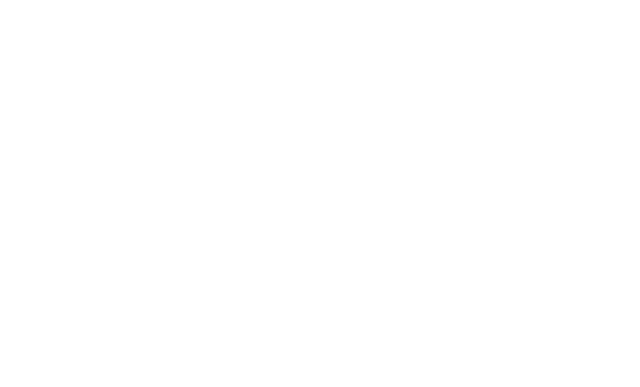
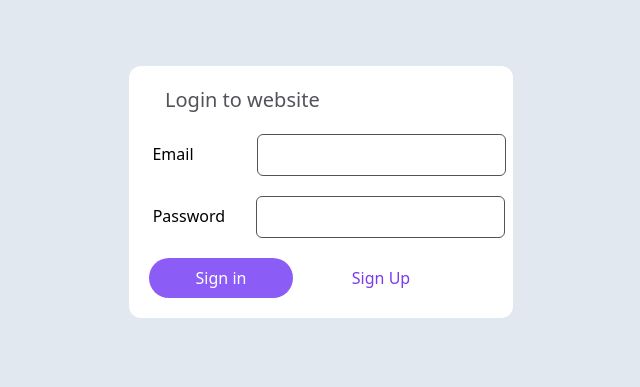
Before and after one commit to techupth/fsd5-css-hh-tailwind-teal-group-05, a website: page ex1-login-page/index.html in a window 1280 px wide. Shown: the whole page, without its empty margins (319-959 px from the left). Drawn offline with nearby package versions, Linux system fonts and the light colour scheme.

Commit message:
add css tailwind in file

```diff
--- a/ex1-login-page/index.html
+++ b/ex1-login-page/index.html
@@ -1,6 +1,5 @@
 <!DOCTYPE html>
 <html lang="en">
-
   <head>
     <meta charset="UTF-8" />
     <meta http-equiv="X-UA-Compatible" content="IE=edge" />
@@ -9,8 +8,29 @@
     <script src="https://cdn.tailwindcss.com"></script>
   </head>
 
-<body>
-  <!-- Start coding here -->
+  <body class="bg-slate-200">
+    <div class="flex flex-row justify-center items-center h-96">
+      <div class="bg-white rounded-xl flex flex-col justify-start w-96 m-5">
+        <p class="text-zinc-600 text-xl ml-9 mt-5 mb-5 flex flex-row justify-start text-r">
+          Login to website
+        </p>
+        <div class="flex flex-row justify-around ml-2 mb-5">
+          <label class="p-2 ml-0" for="email">Email</label>
+          <input class="rounded-md border border-zinc-600 hover:border-violet-500 focus:outline-none focus:border-violet-300 p-2 ml-10" type="email" id="email" />
+        </div>
+        <div class="flex flex-row justify-around ml-2">
+          <label class="p-2 mr-2" for="password">Password</label>
+          <input class="rounded-md border border-zinc-600 hover:border-violet-500 focus:outline-none focus:border-violet-300 p-2" type="password" id="password" />
+        </div>
+        <div class="flex flex-row m-5">
+          <button class="w-36 p-2 bg-violet-500 hover:bg-violet-400 active:bg-violet-600 focus:outline-none focus:ring focus:ring-violet-300 rounded-full text-white" type="button">
+            Sign in
+          </button>
+          <button class="w-36 p-2 ml-4 bg-white hover:bg-violet-400 active:bg-violet-600 focus:outline-none focus:ring focus:ring-violet-300 rounded-full text-violet-600" type="button">
+            Sign Up
+          </button>
+        </div>
+      </div>
+    </div>
   </body>
-
 </html>
```
Lines whose indentation alone changed are shown as unchanged.
